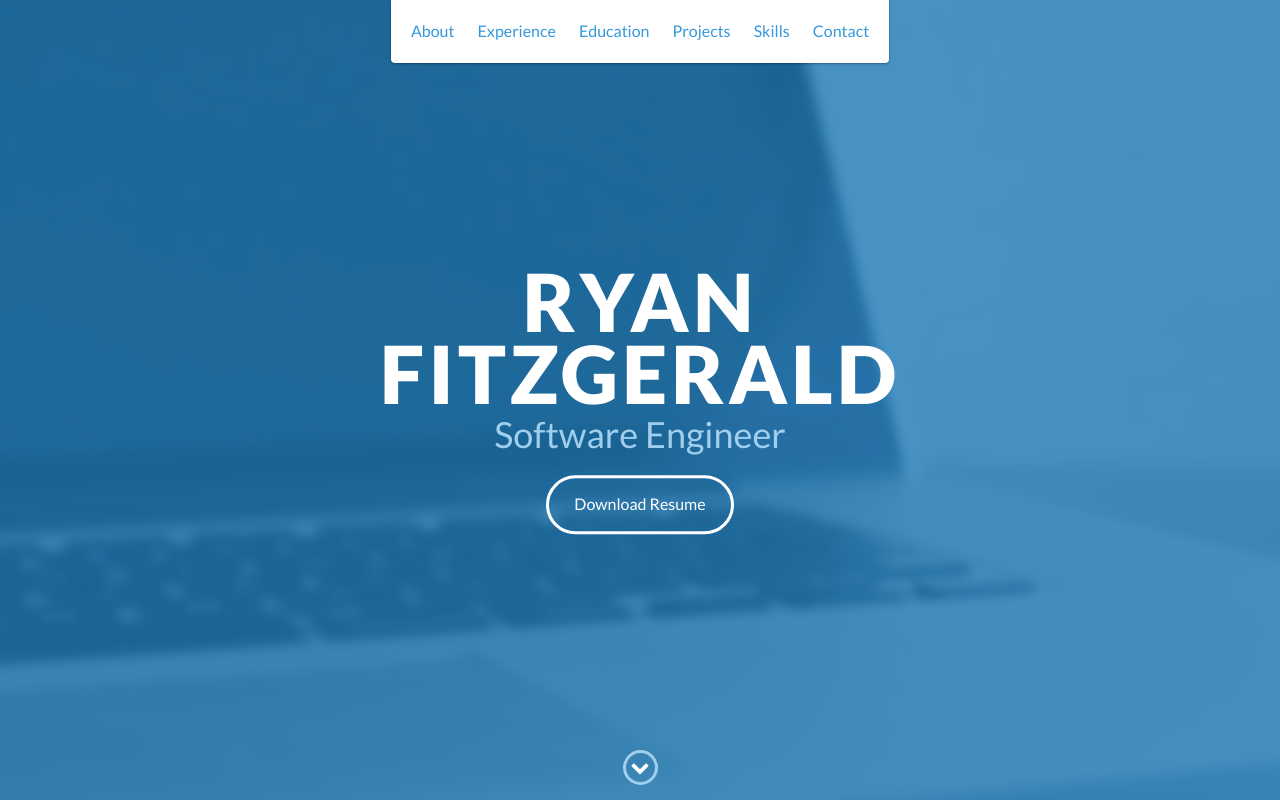
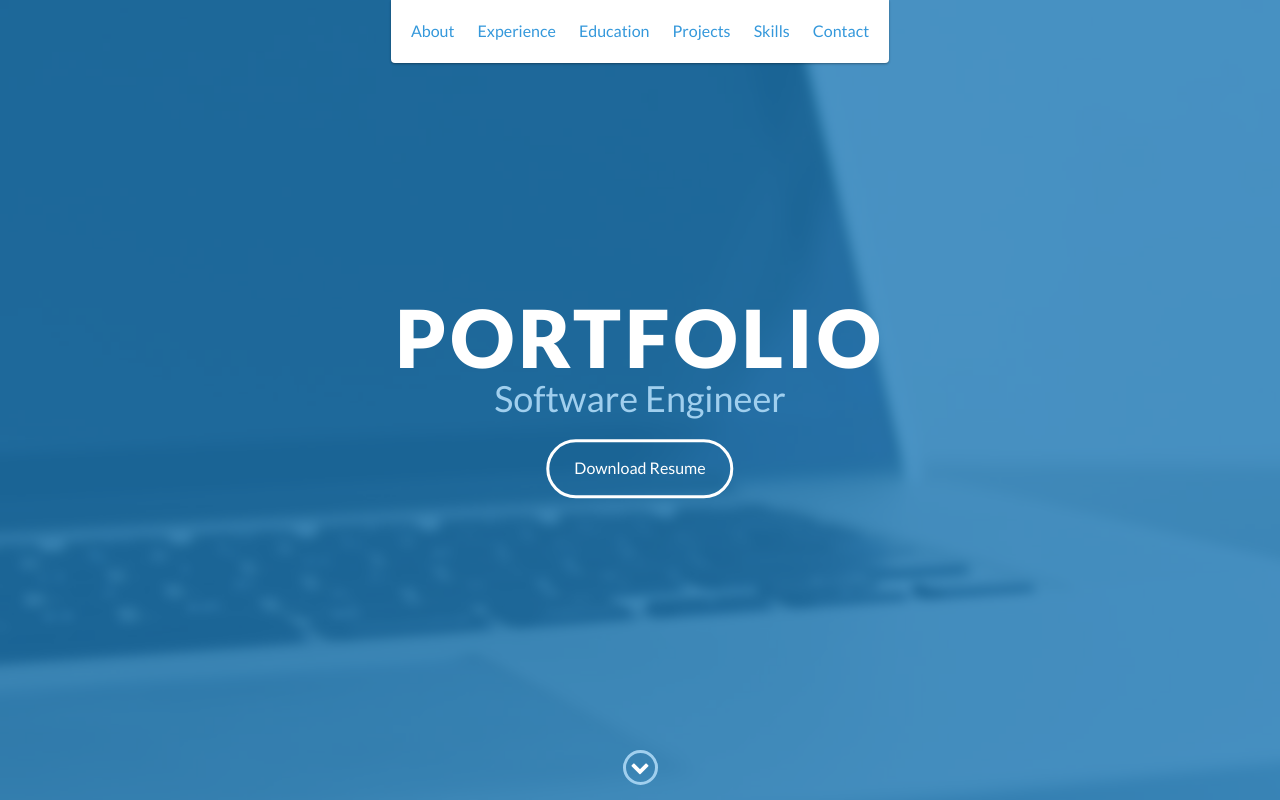
Before and after one commit to parkminji-m63mini/parkminji_m63mini.github.io, a website: page index.html in a window 1280 px wide. Shown: the top 800 px of the page. Drawn offline with nearby package versions, Linux system fonts and the light colour scheme.

Commit message:
Update index.html

```diff
--- a/index.html
+++ b/index.html
@@ -48,7 +48,7 @@
 
     <div id="lead">
         <div id="lead-content">
-            <h1>Ryan Fitzgerald</h1>
+            <h1>Portfolio</h1>
             <h2>Software Engineer</h2>
             <a href="#" class="btn-rounded-white">Download Resume</a>
         </div>
```
